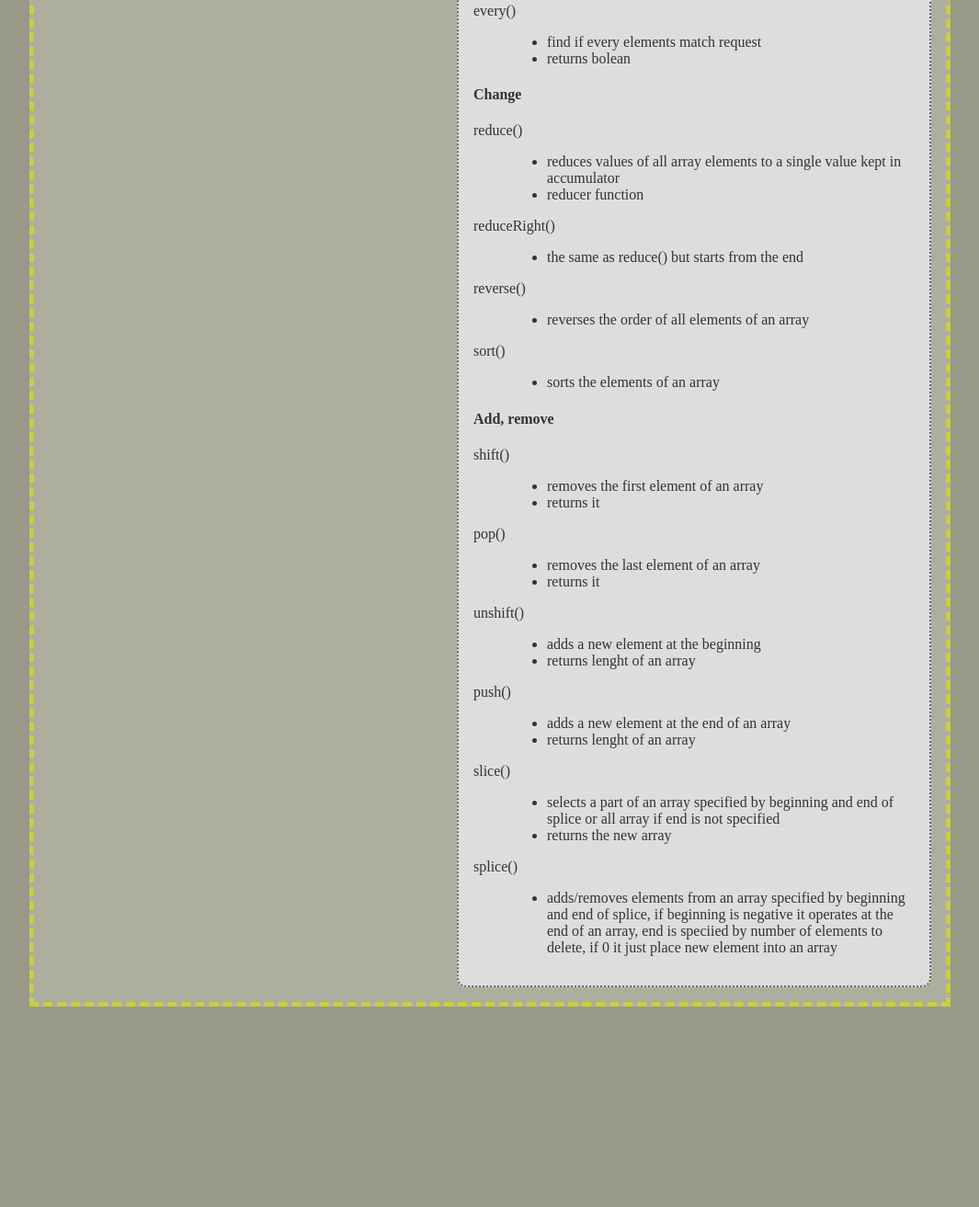
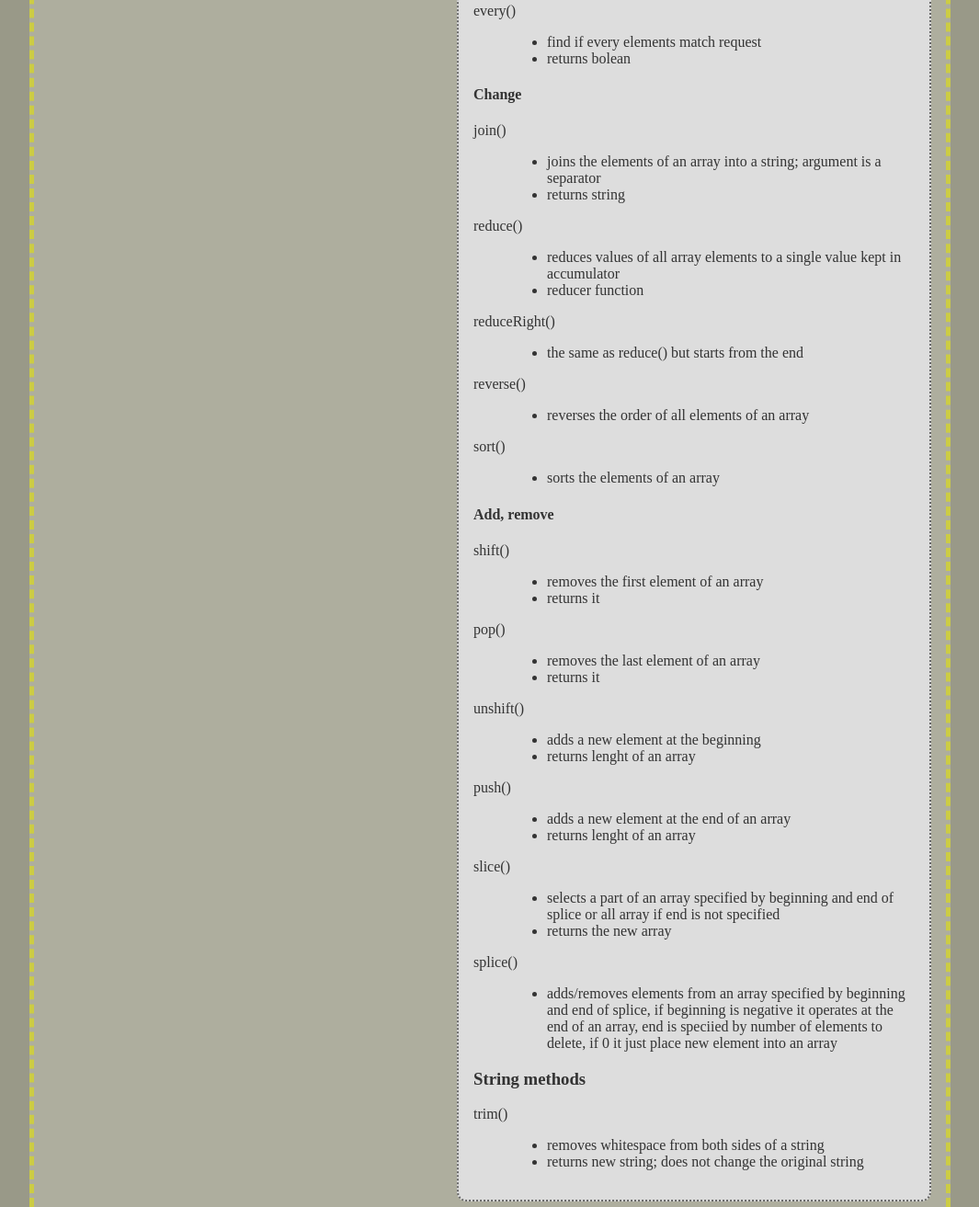
Before and after one commit to tdudkowski/JavaScript30, a plain HTML site: page index.html in a window 1280 px wide. Shown: the part 1254-2567 px from the top of the page at 92% size, without its empty margins (107-1172 px from the left). Before the commit the page ends 2349 px from the top, so only its background shows below. Drawn offline with Linux system fonts and the light colour scheme.

Commit message:
add 5 next exercises

```diff
--- a/index.html
+++ b/index.html
@@ -38,11 +38,26 @@
     <li><a href="13.Slide-In-on-Scroll/">Slide In on Scroll</a></li>
     <li>Object and Arrays - Reference VS Copy (presentation)</li>
     <li><a href="15.LocalStorage-and-Event-Delegation/">LocalStorage and Event Delegation</a></li>
+    <li><a href="16.CSS-Text-Shadow-Mouse-Move-Effect/">16. CSS Text Shadow Mouse Move Effect</a></li>
+    <li><a href="17.Sorting-Band-Names-without-articles/">17. Sorting Band Names without articles</a></li>
+    <li><a href="18.Tally-String-Times-with-Reduce/">18. Tally String Times with Reduce</a></li>
+    <li><a href="19.Unreal-Webcam-Fun/">19. Unreal Webcam Fun</a></li>
+    <li><a href="20.Native-Speech-Recognition/">20. Native Speech Recognition</a></li>
+<!--     <li><a href="#">21. Geolocation based Speedometer and Compass</a></li>
+    <li><a href="#">22. Follow Along Links</a></li>
+    <li><a href="#">23. Speech Synthesis</a></li>
+    <li><a href="#">24. Sticky Nav</a></li>
+    <li><a href="#">25. Event Capture, Propagation, Bubbling and Once</a></li>
+    <li><a href="#">26. Stripe Follow Along Dropdown</a></li>
+    <li><a href="#">27. Click and Drag to Scroll</a></li>
+    <li><a href="#">28. Video Speed Controller UI</a></li>
+    <li><a href="#">29. Countdown Clock</a></li>
+    <li><a href="#">30. Whack A Mole Game</a></li>     -->
    </ol>
   </div>
 
   <div class="methods" id="methods">
-   <h3>List of main object methods</h3>
+   <h3>Object methods</h3>
    <dl>
      <dt>delete()</dt>
     <dd>
@@ -129,6 +144,13 @@
    </dl>
    <h4>Change</h4>
    <dl>
+    <dt>join()</dt>
+    <dd>
+     <ul>
+      <li>joins the elements of an array into a string; argument is a separator</li>
+      <li>returns string</li>
+     </ul>
+    </dd>
     <dt>reduce()</dt>
     <dd>
      <ul>
@@ -201,6 +223,16 @@
      </ul>
     </dd>
    </dl>
+    <h3>String methods</h3>
+   <dl>
+    <dt>trim()</dt>
+    <dd>
+     <ul>
+      <li>removes whitespace from both sides of a string</li>
+      <li>returns new string; does not change the original string</li>
+     </ul>
+    </dd>
+   </dl>
   </div>
  </main>
 </body>
```
